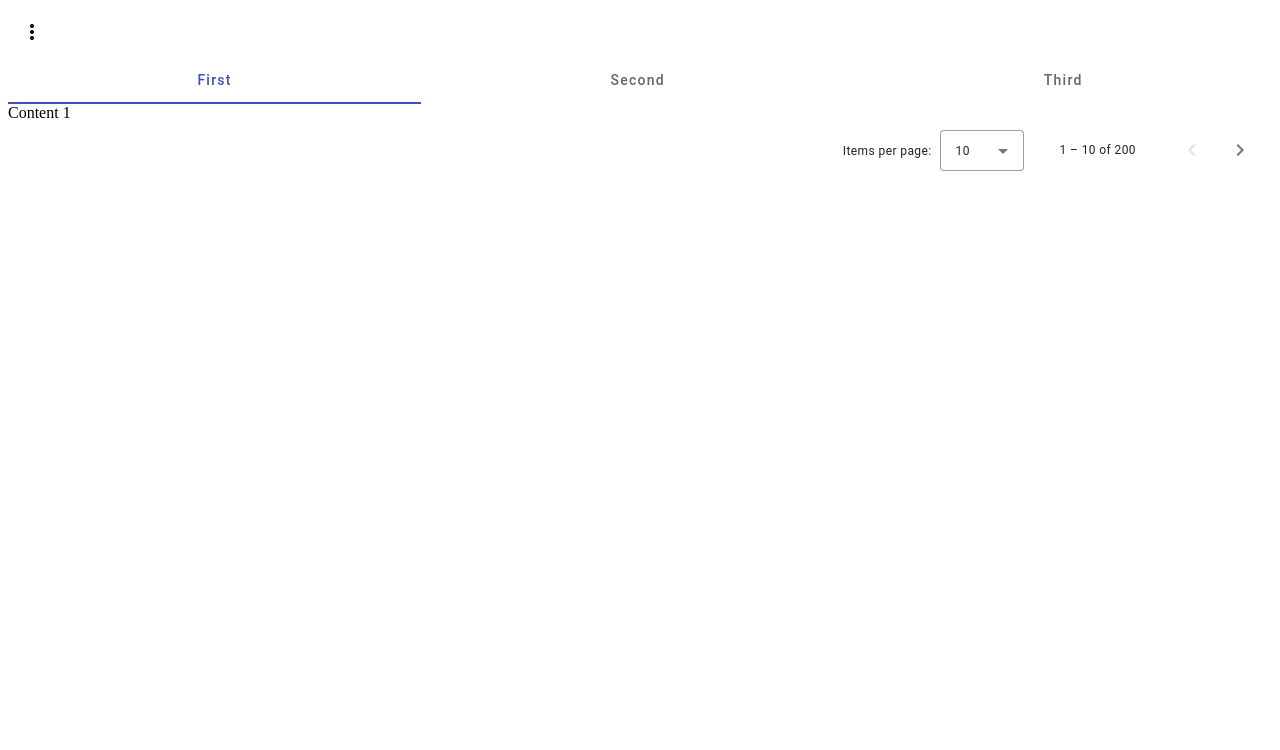
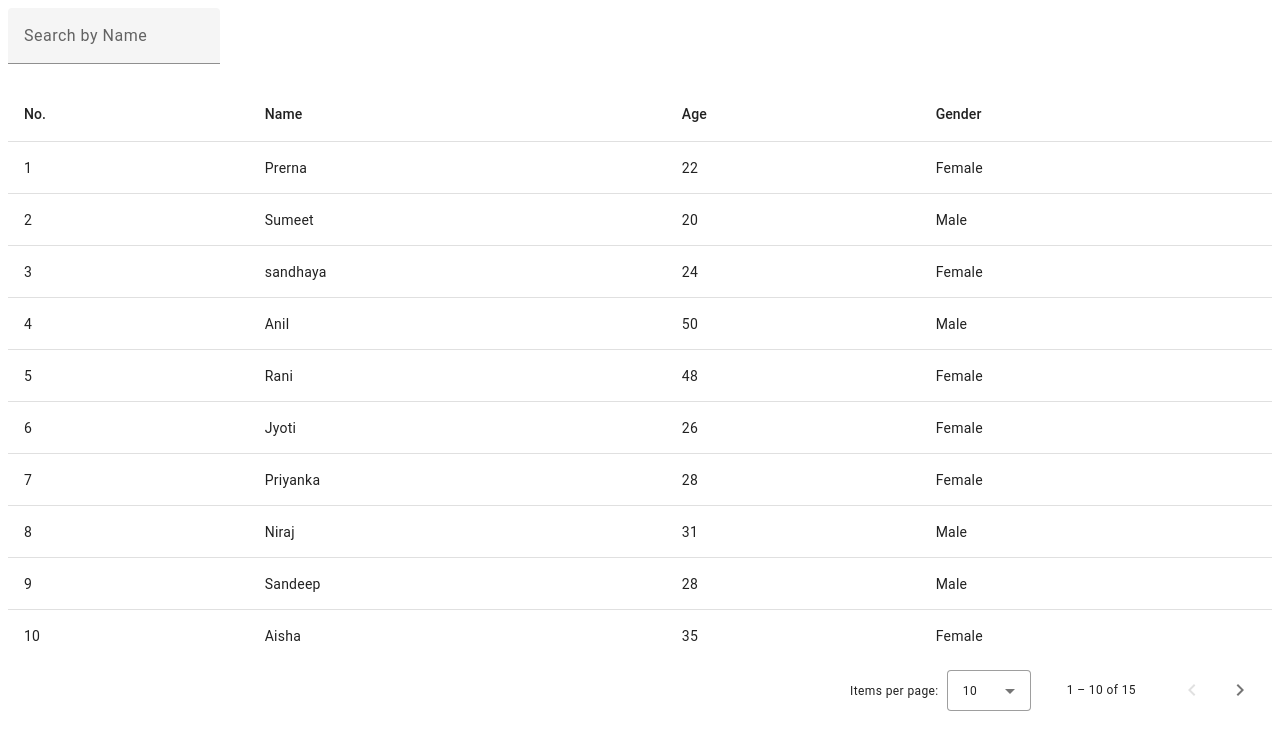
Before and after one commit to prerna009/Angular_Concept, an Angular app in the folder angular-material/: page / in a window 1280 px wide. Shown: the top 750 px of the page. Built offline with nearby package versions, Linux system fonts and the light colour scheme.

Commit message:
Perform datatable with searchg functionality and pagination

```diff
--- a/angular-material/src/app/app.component.html
+++ b/angular-material/src/app/app.component.html
@@ -11,6 +11,8 @@
 <!-- <app-grid-list></app-grid-list>
 
 <app-list></app-list>-->
-<app-menu></app-menu>
+<!-- <app-menu></app-menu> -->
 
 <!-- <app-progress-bar></app-progress-bar> -->
+
+<app-user-table></app-user-table>
--- /dev/null
+++ b/angular-material/src/app/user-table/user-table.component.html
@@ -0,0 +1,30 @@
+<mat-form-field>
+    <input matInput (keyup)="applyFilter($event)" placeholder="Search by Name" />
+</mat-form-field>
+
+<table mat-table [dataSource]="dataSource">
+    <ng-container matColumnDef="no">
+        <th mat-header-cell *matHeaderCellDef>No.</th>
+        <td mat-cell *matCellDef="let user">{{user.no}}</td>
+    </ng-container>
+
+    <ng-container matColumnDef="name">
+        <th mat-header-cell *matHeaderCellDef>Name</th>
+        <td mat-cell *matCellDef="let user">{{user.name}}</td>
+    </ng-container>
+
+    <ng-container matColumnDef="age">
+        <th mat-header-cell *matHeaderCellDef>Age</th>
+        <td mat-cell *matCellDef="let user">{{user.age}}</td>
+    </ng-container>
+
+    <ng-container matColumnDef="gender">
+        <th mat-header-cell *matHeaderCellDef>Gender</th>
+        <td mat-cell *matCellDef="let user">{{user.gender}}</td>
+    </ng-container>
+
+    <tr mat-header-row *matHeaderRowDef="users"></tr>
+    <tr mat-row *matRowDef="let row; columns: users;"></tr>
+
+</table>
+<mat-paginator [pageSize]="10" [pageSizeOptions]="[5,10,15]" [length]="dataSource.data.length"></mat-paginator>
--- /dev/null
+++ b/angular-material/src/app/user-table/user-table.component.ts
@@ -0,0 +1,50 @@
+import { AfterViewInit, Component, OnInit, ViewChild } from '@angular/core';
+import { MatPaginator } from '@angular/material/paginator';
+import { MatTableDataSource } from '@angular/material/table';
+
+export interface User{
+  no:number;
+  name:string;
+  age:number;
+  gender:string;
+}
+
+const data:User[]=[
+  {no:1,name:'Prerna',age:22,gender:'Female'},
+  {no:2,name:'Sumeet',age:20,gender:'Male'},
+  {no:3,name:'sandhaya',age:24,gender:'Female'},
+  {no:4,name:'Anil',age:50,gender:'Male'},
+  {no:5,name:'Rani',age:48,gender:'Female'},
+  {no:6,name:'Jyoti',age:26,gender:'Female'},
+  {no:7,name:'Priyanka',age:28,gender:'Female'},
+  {no:8,name:'Niraj',age:31,gender:'Male'},
+  {no:9,name:'Sandeep',age:28,gender:'Male'},
+  {no:10,name:'Aisha',age:35,gender:'Female'},
+  {no:11,name:'Arun',age:40,gender:'Male'},
+  {no:12,name:'Ajit',age:43,gender:'Male'},
+  {no:13,name:'Priya',age:42,gender:'Female'},
+  {no:14,name:'Kiran',age:23,gender:'Female'},
+  {no:15,name:'Yash',age:23,gender:'Male'},
+]
+
+@Component({
+  selector: 'app-user-table',
+  templateUrl: './user-table.component.html',
+  styleUrl: './user-table.component.css'
+})
+export class UserTableComponent implements AfterViewInit{
+  users: string[] = ['no', 'name', 'age', 'gender'];
+  dataSource = new MatTableDataSource(data);
+
+  @ViewChild(MatPaginator) paginator!:MatPaginator;
+
+  ngAfterViewInit(): void {
+    this.dataSource.paginator=this.paginator;
+  }
+
+  applyFilter(event:Event):void {
+    const filterValue=(event.target as HTMLInputElement).value.trim().toLowerCase();
+    this.dataSource.filter=filterValue;
+  }
+
+}
```
Also changed, not shown: angular-material/src/app/app.module.ts (+6 -2 lines), angular-material/src/app/user-table/user-table.component.css (added), 1 other file (tests, documents, lock files or other folders).
